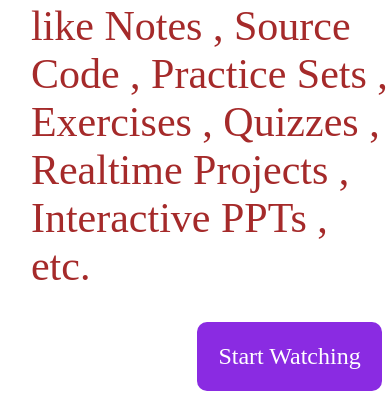
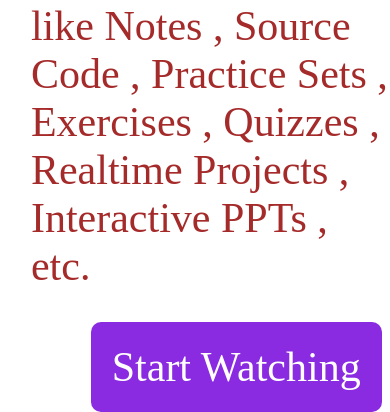
Before and after one commit to Coding-World-us/CodingWorld, a Django app: page /playlists in a window 390 px wide, with the pointer over the restyled element. Shown: the part 841-1253 px from the top of the page. Before the commit the page ends 1232 px from the top, so only its background shows below. Run offline with Django 4.2, Linux system fonts and the light colour scheme.

Commit message:
Update Playlists.html

```diff
--- a/Templates/Playlists.html
+++ b/Templates/Playlists.html
@@ -80,6 +80,7 @@
         }
         .btn_1:hover{
             padding: 21px;
+            font-size: 42px;
         }
     }
 </style>
```
